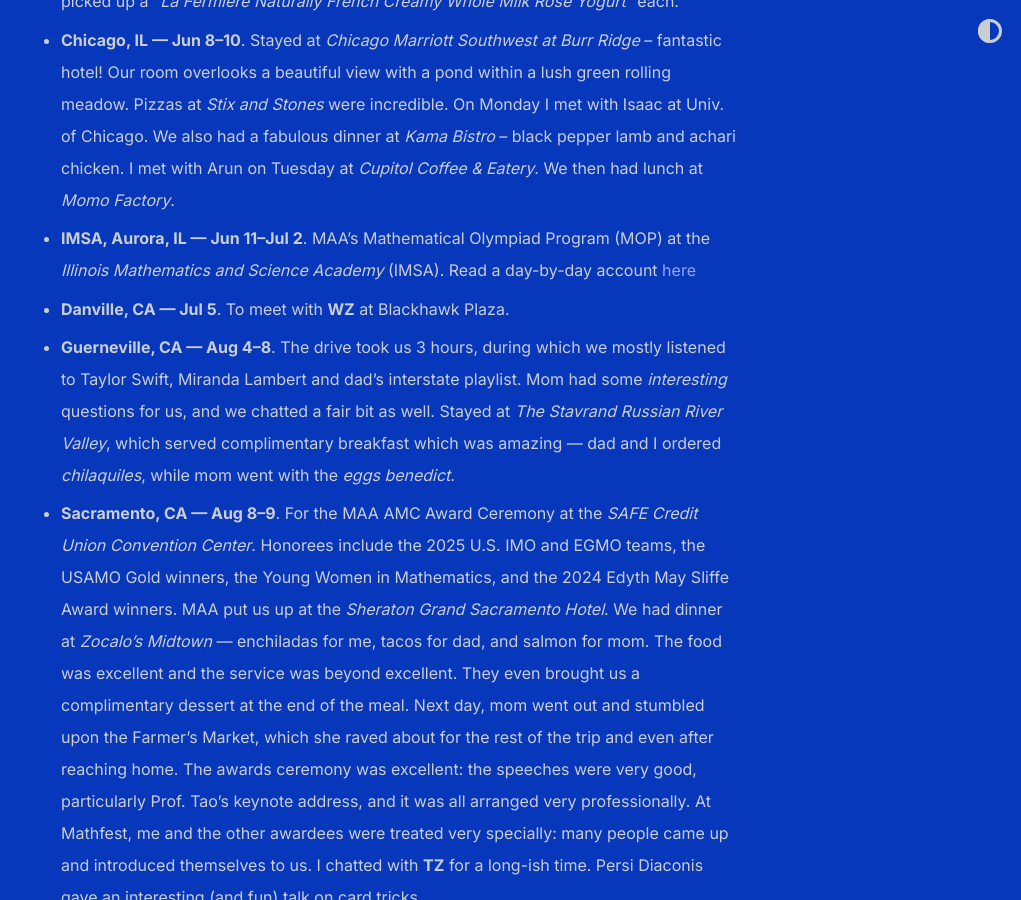
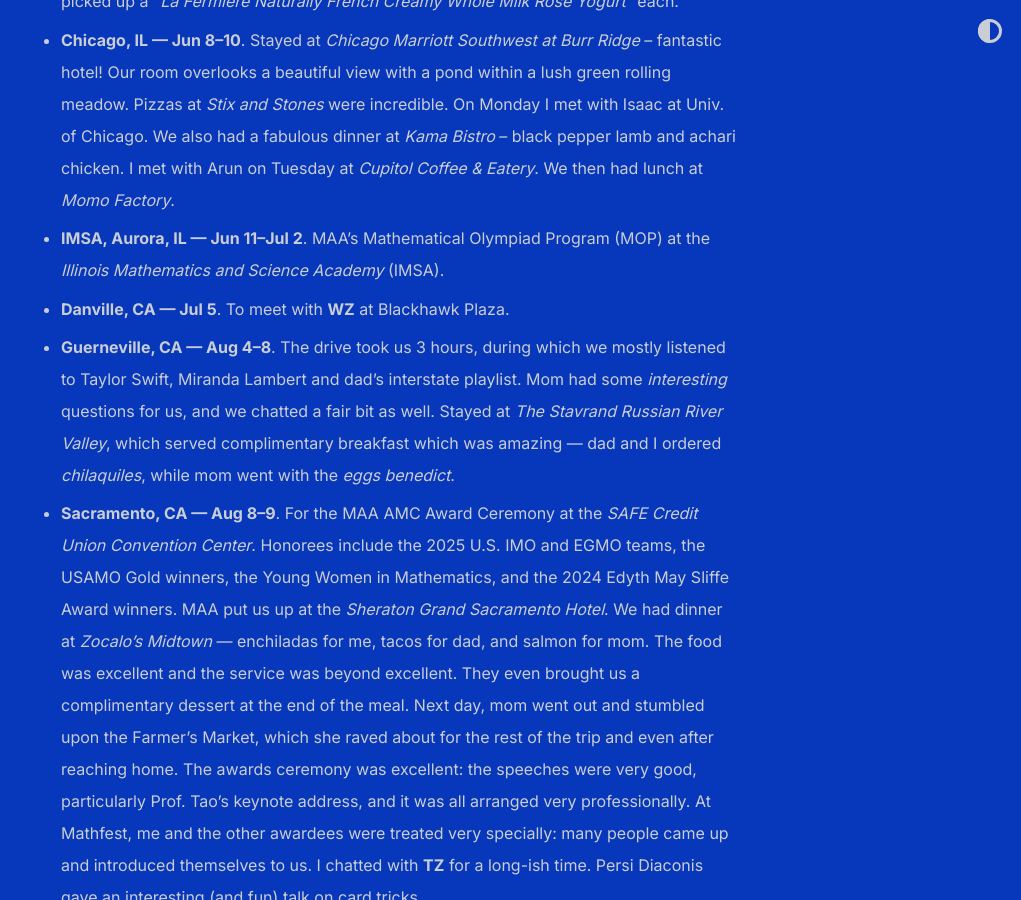
Before and after one commit to shihankanungo/shihankanungo.github.io, a Jekyll site: the page built from travel.md, in a window 1280 px wide and 900 px high, scrolled down 1497 px. Shown: the whole window, without its empty margins (259-1280 px from the left). Built offline with Jekyll 4.4.1, drawn with Linux system fonts in a browser that asks for light colours.

Commit message:
Update travel.md

```diff
--- a/travel.md
+++ b/travel.md
@@ -15,7 +15,7 @@
 - **London, UK --- Apr 15--23**. To commemorate Project PickAxe (those who know!). Great food scene -- _Oorja_, and momos at _Darjeeling Express_. Walking around the city is fun! We saw Buckingham Palace and explored parts of Soho. The Cotswolds are magical---we had a great time there. Coming back to London, we took a boat ride, visited the _National Gallery_, and explored more of the city on foot.
 - **San Francisco, CA --- May 24**. Lunch at *Papito* (steak fajitas) followed by a walk down the street and browsing in the corner bookstore, where I read the first few pages of *Mistborn* by Brandon Sanderson. We also stopped by the local convenience store and Baba and I picked up a "*La Fermière Naturally French Creamy Whole Milk Rose Yogurt*" each.
 - **Chicago, IL --- Jun 8--10**. Stayed at *Chicago Marriott Southwest at Burr Ridge* -- fantastic hotel! Our room overlooks a beautiful view with a pond within a lush green rolling meadow. Pizzas at _Stix and Stones_ were incredible. On Monday I met with Isaac at Univ. of Chicago. We also had a fabulous dinner at *Kama Bistro* -- black pepper lamb and achari chicken. I met with Arun on Tuesday at *Cupitol Coffee & Eatery*. We then had lunch at *Momo Factory*.
-- **IMSA, Aurora, IL --- Jun 11--Jul 2**. MAA's Mathematical Olympiad Program (MOP) at the *Illinois Mathematics and Science Academy* (IMSA). Read a day-by-day account [here](https://shihankanungo.github.io/mop)
+- **IMSA, Aurora, IL --- Jun 11--Jul 2**. MAA's Mathematical Olympiad Program (MOP) at the *Illinois Mathematics and Science Academy* (IMSA).
 - **Danville, CA --- Jul 5**. To meet with **WZ** at Blackhawk Plaza.
 - **Guerneville, CA --- Aug 4--8**. The drive took us 3 hours, during which we mostly listened to Taylor Swift, Miranda Lambert and dad's interstate playlist. Mom had some *interesting* questions for us, and we chatted a fair bit as well. Stayed at *The Stavrand Russian River Valley*, which served complimentary breakfast which was amazing &mdash; dad and I ordered *chilaquiles*, while mom went with the *eggs benedict*.
 - **Sacramento, CA --- Aug 8--9**. For the MAA AMC Award Ceremony at the *SAFE Credit Union Convention Center*. Honorees include the 2025 U.S. IMO and EGMO teams, the USAMO Gold winners, the Young Women in Mathematics, and the 2024 Edyth May Sliffe Award winners. MAA put us up at the *Sheraton Grand Sacramento Hotel*. We had dinner at *Zocalo's Midtown* &mdash; enchiladas for me, tacos for dad, and salmon for mom. The food was excellent and the service was beyond excellent. They even brought us a complimentary dessert at the end of the meal. Next day, mom went out and stumbled upon the Farmer's Market, which she raved about for the rest of the trip and even after reaching home. The awards ceremony was excellent: the speeches were very good, particularly Prof. Tao's keynote address, and it was all arranged very professionally. At Mathfest, me and the other awardees were treated very specially: many people came up and introduced themselves to us. I chatted with **TZ** for a long-ish time. Persi Diaconis gave an interesting (and fun) talk on card tricks.
```
